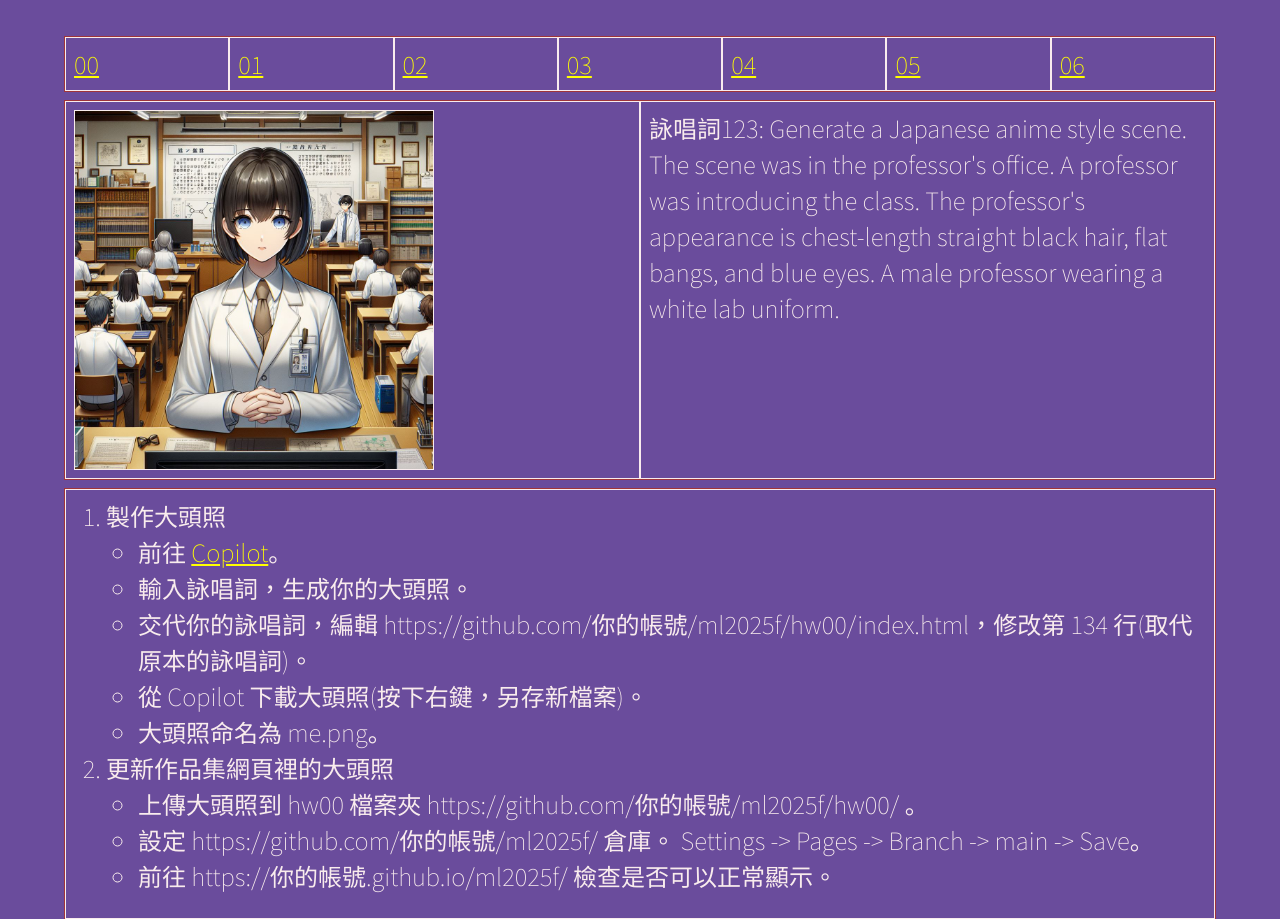
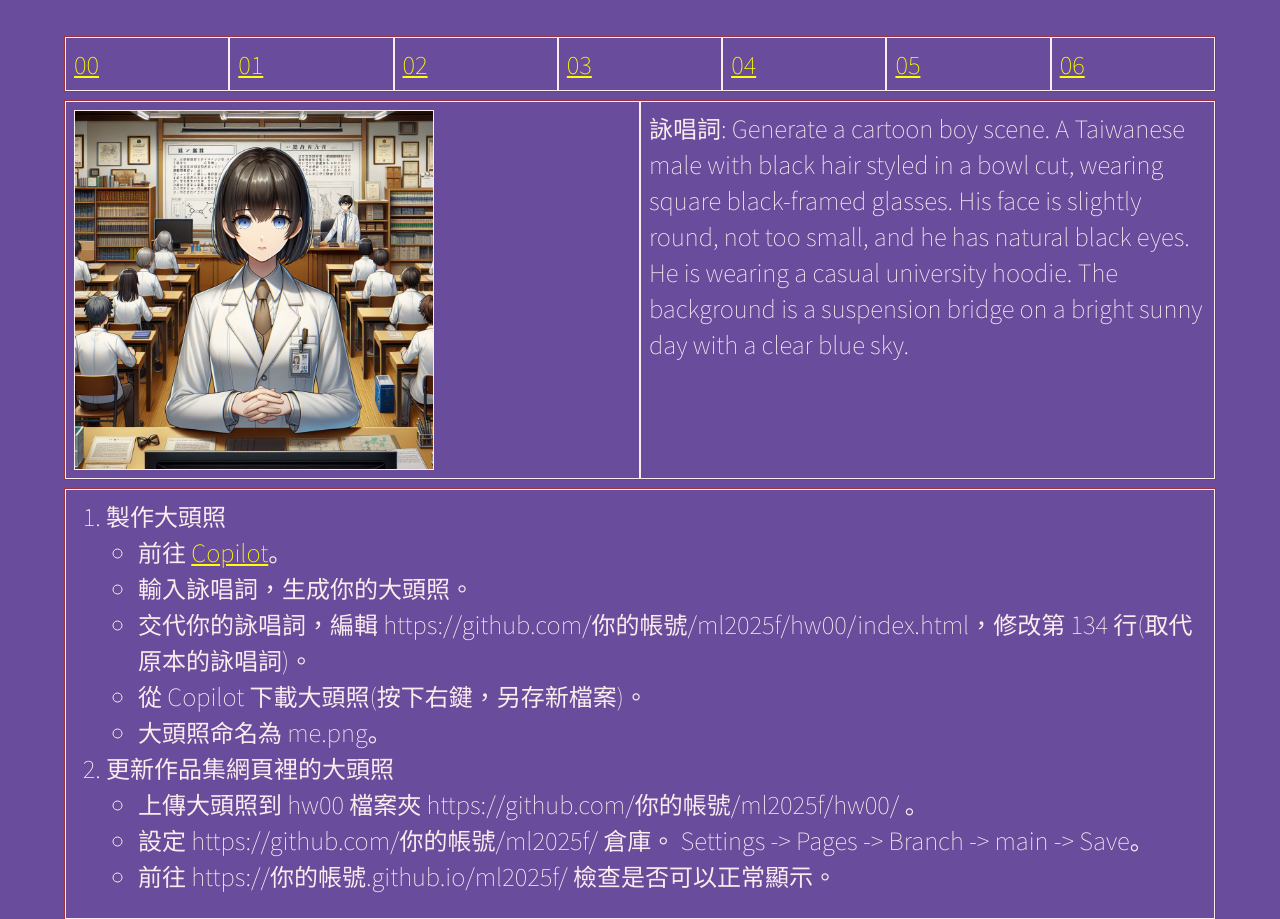
Before and after one commit to pinshao/ml2025f, a plain HTML site: page hw00/index.html in a window 1280 px wide. Shown: the top 919 px of the page. Drawn offline with nearby package versions, Linux system fonts and the light colour scheme; a web font is replaced by a local one.

Commit message:
修改詠唱詞

```diff
--- a/hw00/index.html
+++ b/hw00/index.html
@@ -129,8 +129,8 @@
       <img class="withborder" src="./me.png" height="360">
     </div>
     <div class="col-md-6 twenty">
-      詠唱詞123:
-Generate a Japanese anime style scene. The scene was in the professor's office. A professor was introducing the class. The professor's appearance is chest-length straight black hair, flat bangs, and blue eyes. A male professor wearing a white lab uniform.
+      詠唱詞:
+Generate a cartoon boy scene. A Taiwanese male with black hair styled in a bowl cut, wearing square black-framed glasses. His face is slightly round, not too small, and he has natural black eyes. He is wearing a casual university hoodie. The background is a suspension bridge on a bright sunny day with a clear blue sky.
     </div>
   </div>
 
```
